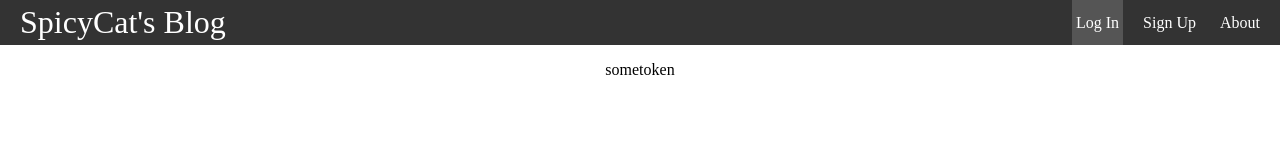
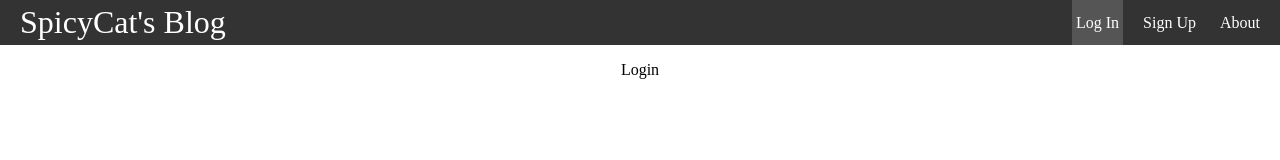
Before and after one commit to SpicyCatGames/spicy-cats-blog, a React (Create React App) app: page /login in a window 1280 px wide. Shown: the top 160 px of the page. Built offline with nearby package versions, Linux system fonts and the light colour scheme.

Commit message:
Update Login.js

```diff
--- a/src/pages/Login.js
+++ b/src/pages/Login.js
@@ -3,5 +3,5 @@ import { jwtContext } from "../App";
 
 export default function Login() {
   const jwt = useContext(jwtContext);
-  return <div>{jwt}</div>;
+  return <div>Login</div>;
 }
```
